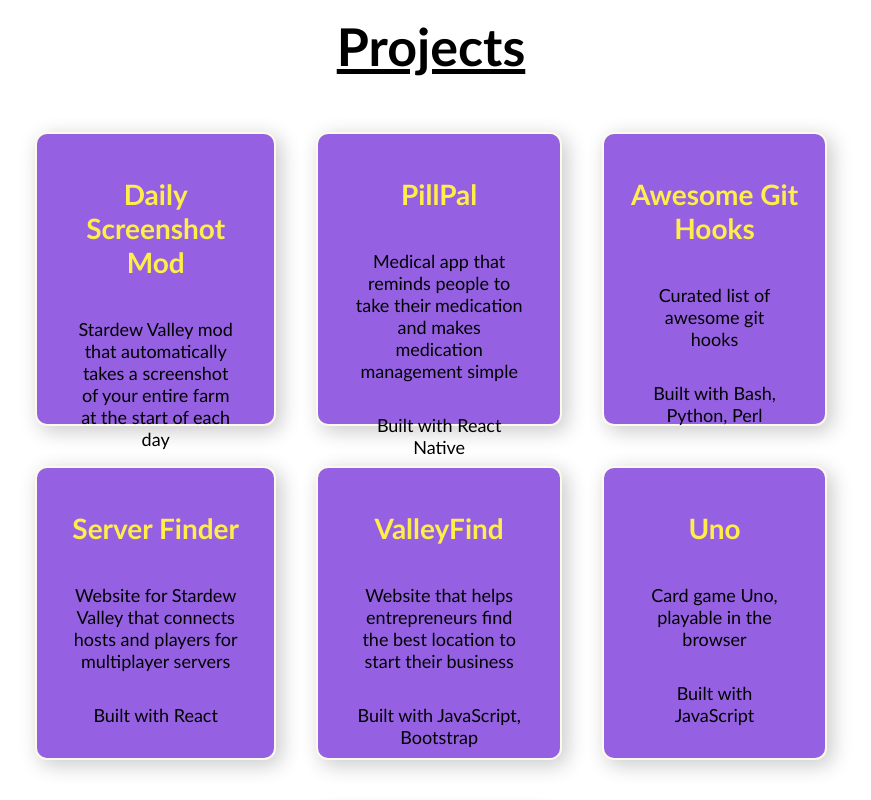
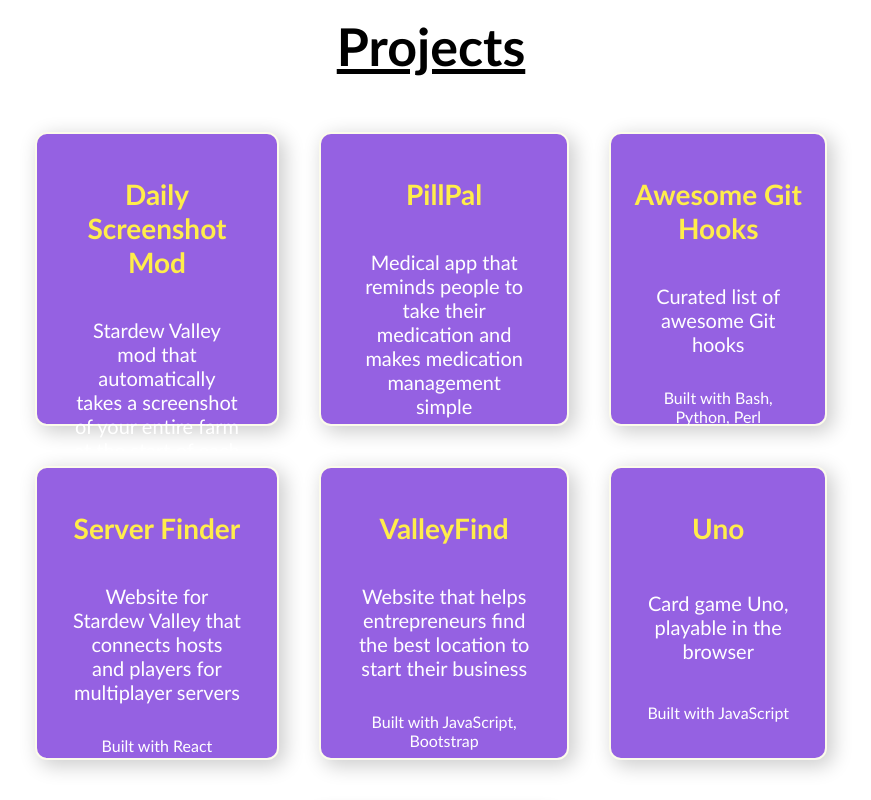
Before and after one commit to CompSciLauren/compscilauren.github.io, a React (Create React App) app: page / in a window 1280 px wide. Shown: the part 880-1680 px from the top of the page, without its empty margins (209-1080 px from the left). Built offline with nearby package versions, Linux system fonts and the light colour scheme.

Commit message:
Improve readability in projects section

```diff
--- a/src/components/Project.jsx
+++ b/src/components/Project.jsx
@@ -10,8 +10,8 @@ const Project = (props) => {
     >
       <div className="projects-grid-item">
         <h2 style={{ color: "#ffed4a" }}>{props.title}</h2>
-        <p>{props.description}</p>
-        <p className="tool-list" style={{ fontSize: 18 }}>
+        <p style={{ fontSize: "20px" }}>{props.description}</p>
+        <p className="tool-list" style={{ fontSize: "16px" }}>
           Built with {props.builtWith}
         </p>
       </div>
--- a/src/home/home.js
+++ b/src/home/home.js
@@ -84,7 +84,7 @@ function home() {
               <Project
                 link="https://github.com/compscilauren/awesome-git-hooks"
                 title="Awesome Git Hooks"
-                description="Curated list of awesome git hooks"
+                description="Curated list of awesome Git hooks"
                 builtWith="Bash, Python, Perl"
               ></Project>
 
--- a/src/styles/project.css
+++ b/src/styles/project.css
@@ -16,6 +16,7 @@
   border-color: #fcfbeb;
   border-width: 2px;
   border-radius: 12px;
+  color: #fff;
 }
 
 .projects-grid-item h2 {
@@ -34,5 +35,5 @@
 }
 
 .tool-list {
-  color: #000;
+  color: #fff;
 }
```
